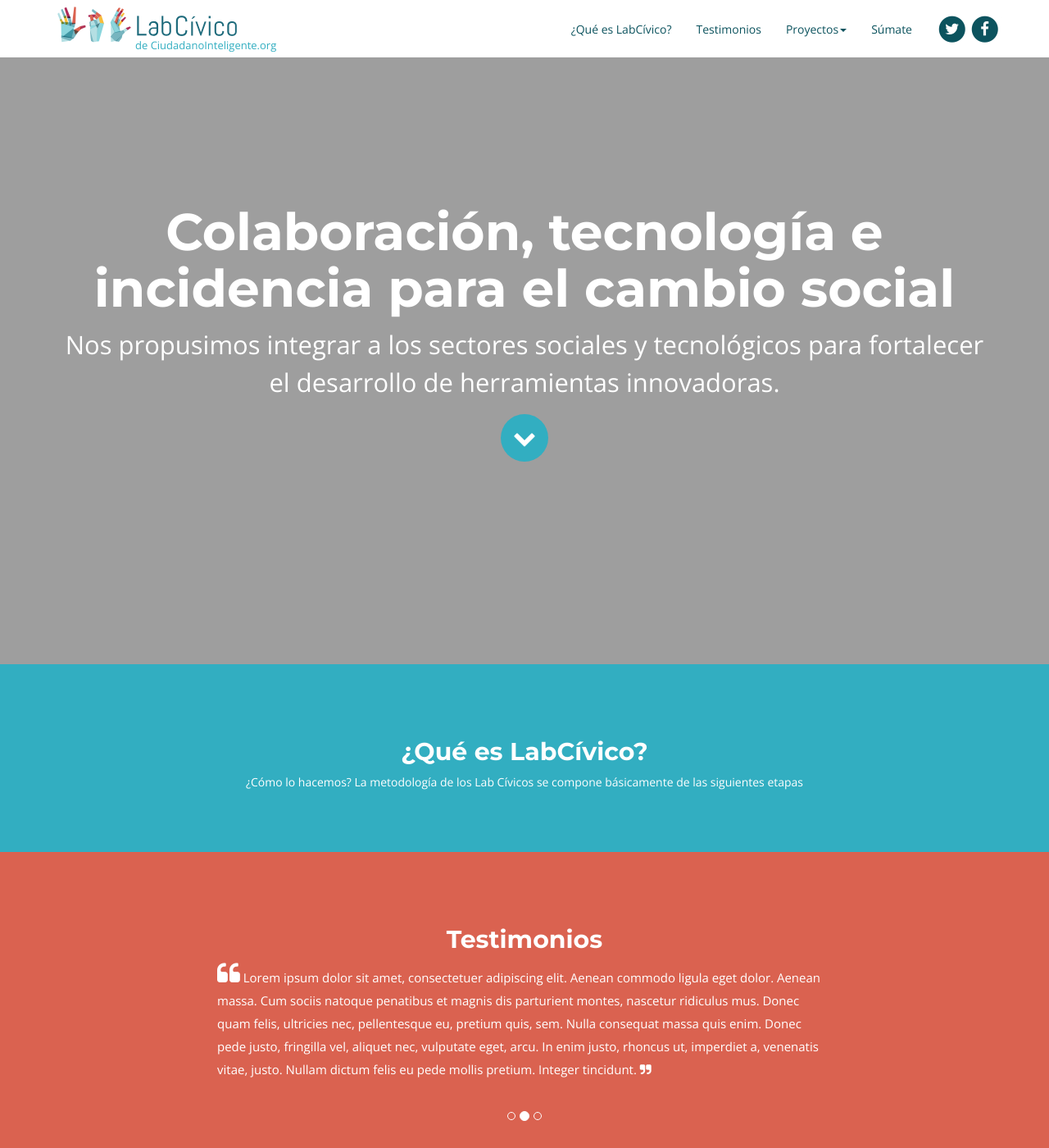
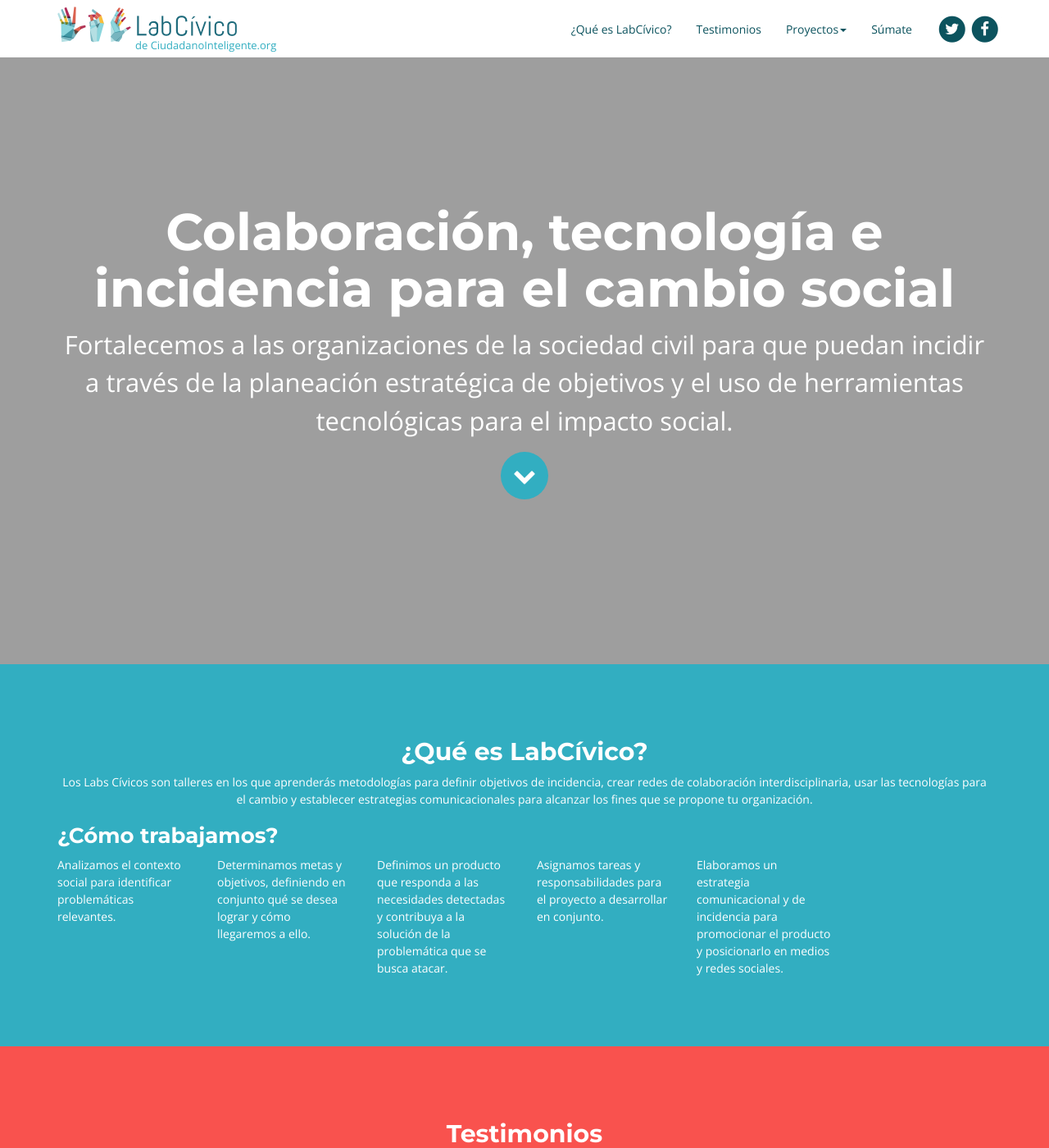
Before and after one commit to ciudadanointeligente/br.labcivico.org.github.io, a Jekyll site: the page built from index.html, in a window 1280 px wide and 1400 px high. Shown: the whole window at 82% size. Built offline with Jekyll 4.4.1, drawn with Linux system fonts in a browser that asks for light colours; nearby versions of some CDN libraries.

Commit message:
Add content to methodology in home

```diff
--- a/_includes/methodology.html
+++ b/_includes/methodology.html
@@ -2,7 +2,24 @@
 	<div class="container">
 	  <h2 class="text-center">¿Qué es LabCívico?</h2>
 	  <div class="bajada text-center">
-	    ¿Cómo lo hacemos? La metodología de los Lab Cívicos se compone básicamente de las siguientes etapas
+	  Los Labs Cívicos son talleres en los que aprenderás metodologías para definir objetivos de incidencia, crear redes de colaboración interdisciplinaria, usar las tecnologías para el cambio y establecer estrategias comunicacionales para alcanzar los fines que se propone tu organización.</div>
+	  <h3>¿Cómo trabajamos?</h3>
+	  <div class="row">
+	  	<div class="col-md-2">
+			<p>Analizamos el contexto social para identificar problemáticas relevantes.</p>
+	  	</div>
+	  	<div class="col-md-2">
+			<p>Determinamos metas y objetivos, definiendo en conjunto qué se desea lograr y cómo llegaremos a ello.</p>
+	  	</div>
+	  	<div class="col-md-2">
+			<p>Definimos un producto que responda a las necesidades detectadas y contribuya a la solución de la problemática que se busca atacar.</p>
+	  	</div>
+	  	<div class="col-md-2">
+			<p>Asignamos tareas y responsabilidades para el proyecto a desarrollar en conjunto.</p>
+	  	</div>
+	  	<div class="col-md-2">
+			<p>Elaboramos un estrategia comunicacional y de incidencia para promocionar el producto y posicionarlo en medios y redes sociales.</p>
+	  	</div>
 	  </div>
 	</div>
 </section>
--- a/_includes/welcome.html
+++ b/_includes/welcome.html
@@ -11,7 +11,7 @@
             <div class="row">
               <div class="blk col-md-12">
                 <h1>Colaboración, tecnología e incidencia para el cambio social</h1>
-                <p>Nos propusimos integrar a los sectores sociales y tecnológicos para fortalecer el desarrollo de herramientas innovadoras. </p>
+                <p>Fortalecemos a las organizaciones de la sociedad civil para que puedan incidir a través de la planeación estratégica de objetivos y el uso de herramientas tecnológicas para el impacto social.</p>
                 <a href="#metodologia"><i class="fa fa-chevron-down fa-2x"></i></a>
               </div>
             </div>
--- a/css/main.scss
+++ b/css/main.scss
@@ -21,7 +21,7 @@ $blue-light: #32aec1;
 $blue-dark: #0c535e;
 $blue: #32aec1;
 $magenta: #af2c58;
-$orange: #da6250;
+$orange: #F9524E;
 
 
 // Import partials from `sass_dir` (defaults to `_sass`)
```
